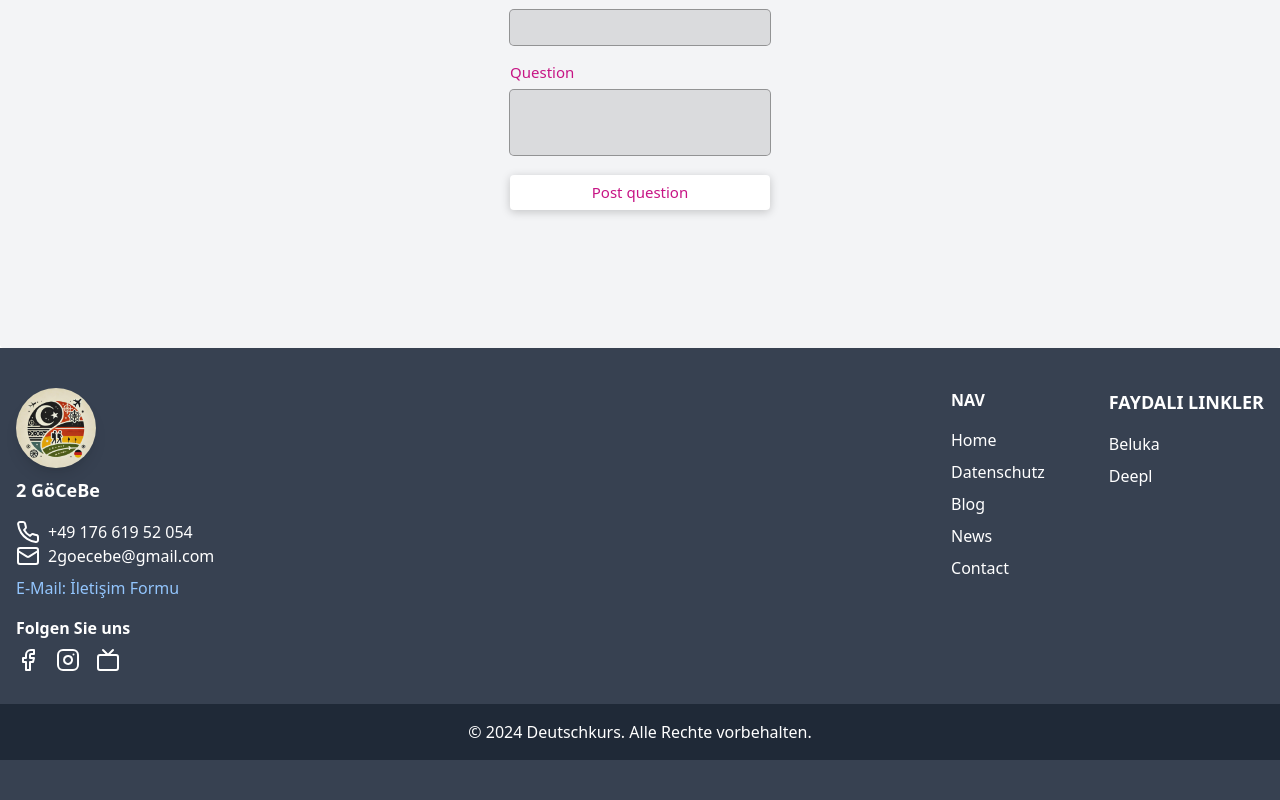
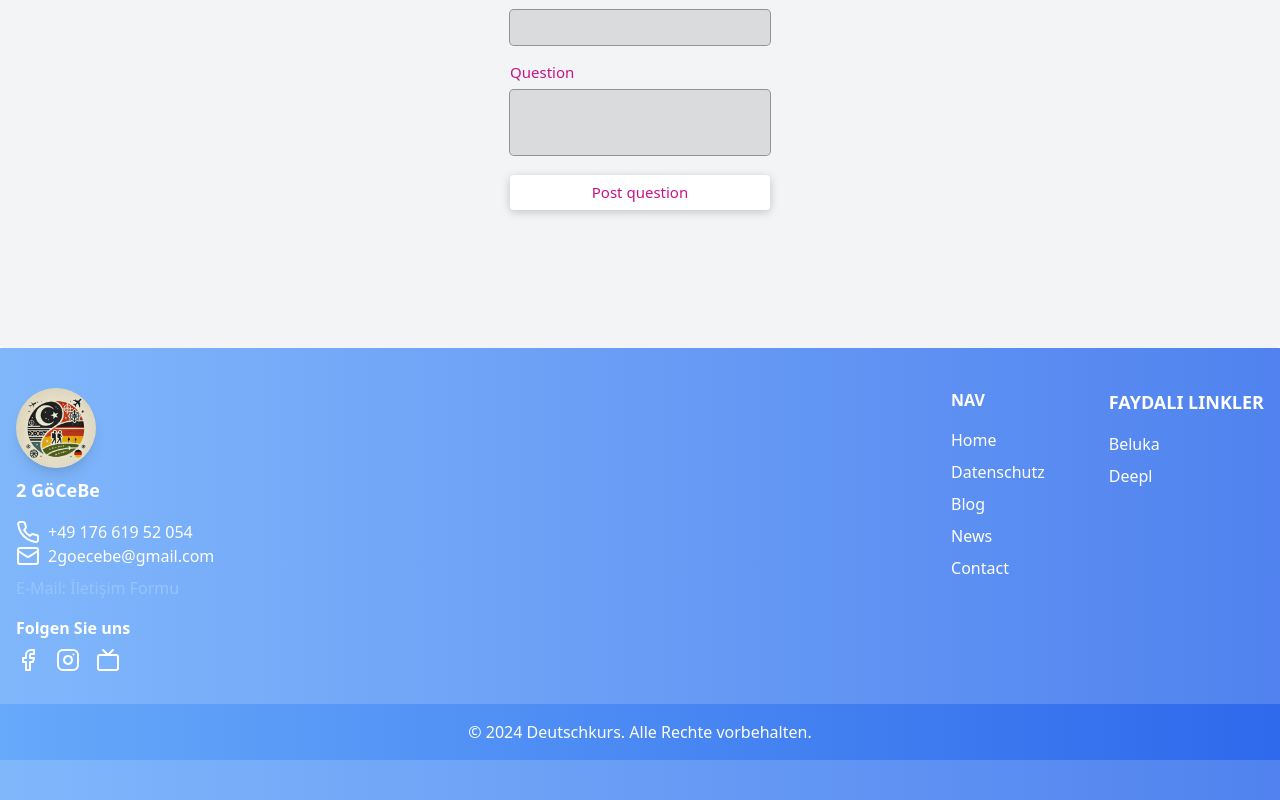
Before and after one commit to Muratzenkin/deutschkurs, a React (Vite) app: page /contact in a window 1280 px wide. Shown: the part 452-1252 px from the top of the page. Built offline with nearby package versions, Linux system fonts and the light colour scheme; no server answers.

Commit message:
new commit

```diff
--- a/src/components/Footer/Footer.tsx
+++ b/src/components/Footer/Footer.tsx
@@ -25,7 +25,9 @@ function Footer() {
   return (
     <footer
       className={`${
-        theme === "dark" ? "bg-gray-900" : "bg-gray-700"
+        theme === "dark"
+          ? "bg-gray-900"
+          : "bg-gradient-to-r from-blue-400/80 to-blue-600/80"
       } text-white py-10 shadow-lg transition-colors duration-300 ease-in-out`}
     >
       {/* Footer Grid */}
@@ -145,7 +147,9 @@ function Footer() {
       {/* Footer Bottom */}
       <div
         className={`${
-          theme === "dark" ? "bg-gray-800" : "bg-gray-800"
+          theme === "dark"
+            ? "bg-gray-800"
+            : "bg-gradient-to-r from-blue-400/80 to-blue-600/80"
         } text-center py-4 mt-8`}
       >
         <p>&copy; {translations[language].footer}</p>
--- a/src/components/Main/Willkommen.tsx
+++ b/src/components/Main/Willkommen.tsx
@@ -26,7 +26,7 @@ function Willkommen() {
   return (
     <div className="relative flex flex-col items-center w-full h-screen bg-[#E0F2F1]">
       <motion.img
-        src="/image/back.jpg"
+        src="/image/deutschh.avif"
         alt="willkommen"
         initial={{ opacity: 0, scale: 0.8 }}
         animate={{ opacity: 1, scale: 1 }}
--- a/src/components/News/DeutschNews.tsx
+++ b/src/components/News/DeutschNews.tsx
@@ -14,12 +14,24 @@ const DeutschNews: React.FC = () => {
     queryFn: () => fetchNews(category),
   });
 
-  if (isLoading) return <p>Loading...</p>;
+  if (isLoading)
+    return (
+      <div className="mt-16 space-y-4 p-4 animate-pulse">
+        <div className="h-8 bg-gray-300 rounded w-1/2"></div>
+        <div className="h-6 bg-gray-300 rounded w-3/4"></div>
+        <div className="space-y-2">
+          {[...Array(3)].map((_, i) => (
+            <div key={i} className="h-4 bg-gray-200 rounded w-full"></div>
+          ))}
+        </div>
+      </div>
+    );
+
   if (error instanceof Error)
-    return <p className="text-red-500">Error: {error.message}</p>;
+    return <p className="mt-16 text-red-500">Error: {error.message}</p>;
 
   return (
-    <div>
+    <div className="mt-16">
       <h1 className="text-2xl font-bold">Deutsch News</h1>
       <div className="news-list space-y-4">
         {news?.map((article, index) => (
@@ -40,4 +52,5 @@ const DeutschNews: React.FC = () => {
     </div>
   );
 };
+
 export default DeutschNews;
```
